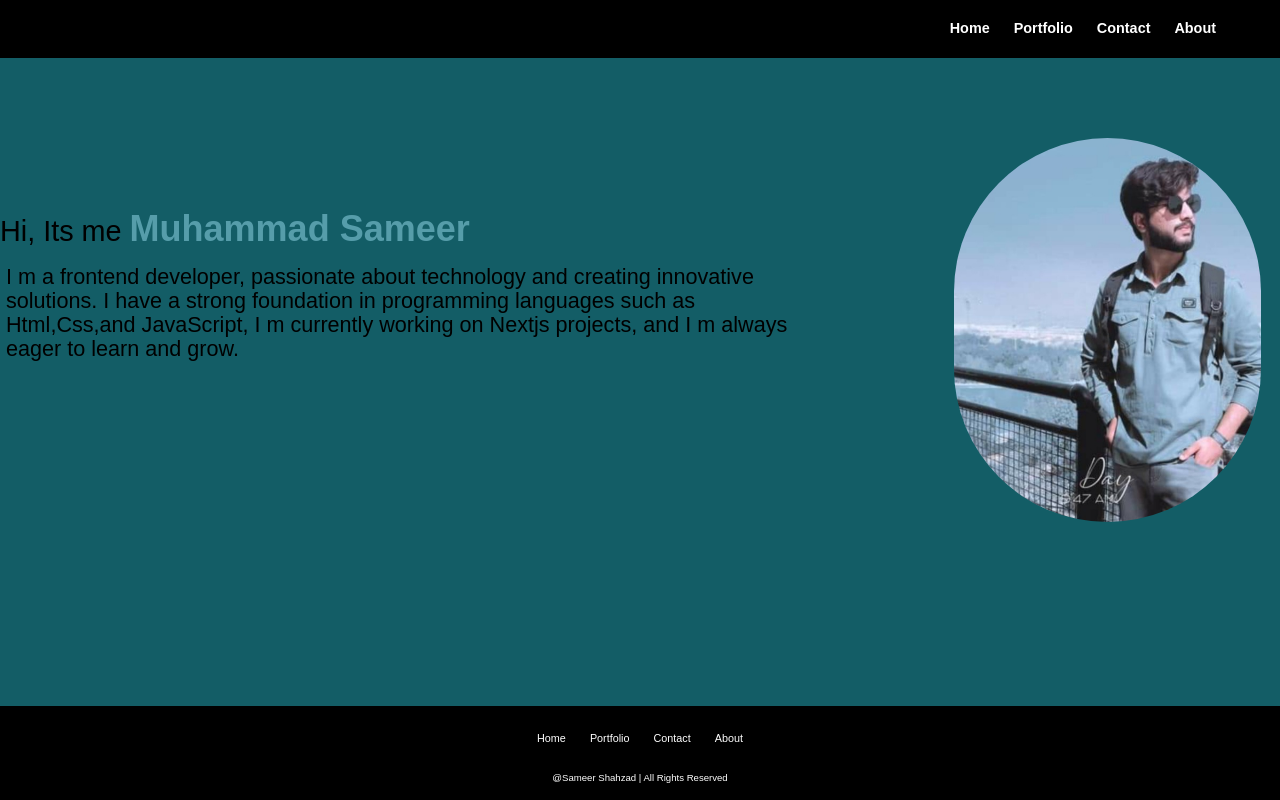
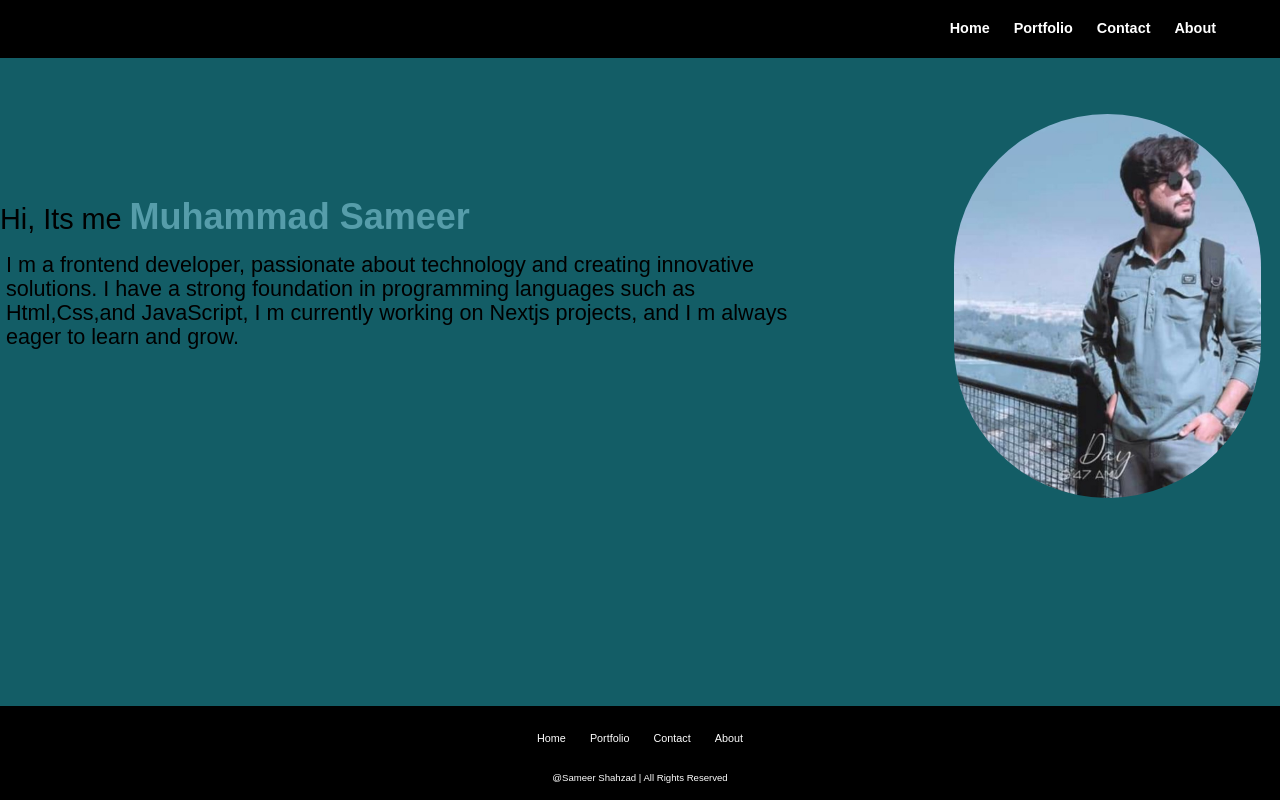
Before and after one commit to samskproduction/02-assignment, a Next.js app: page / in a window 1280 px wide. Built offline with nearby package versions, Linux system fonts and the light colour scheme.

Commit message:
Update profile.tsx

```diff
--- a/components/profile.tsx
+++ b/components/profile.tsx
@@ -14,7 +14,7 @@ const page = () => {
         </p>
     </div>
     <div className=''>
-<Image className ="relative top-12 w-[30vw] rounded-full h-[30vw] object-cover mt-20 left-56 cursor-pointer ease-in-out[0.4s]]"
+<Image className ="relative top-12 w-[30vw] rounded-full h-[30vw] object-cover mt-10 left-56 cursor-pointer ease-in-out[0.4s]]"
 src={img}
 alt='img' />
 </div>
```
